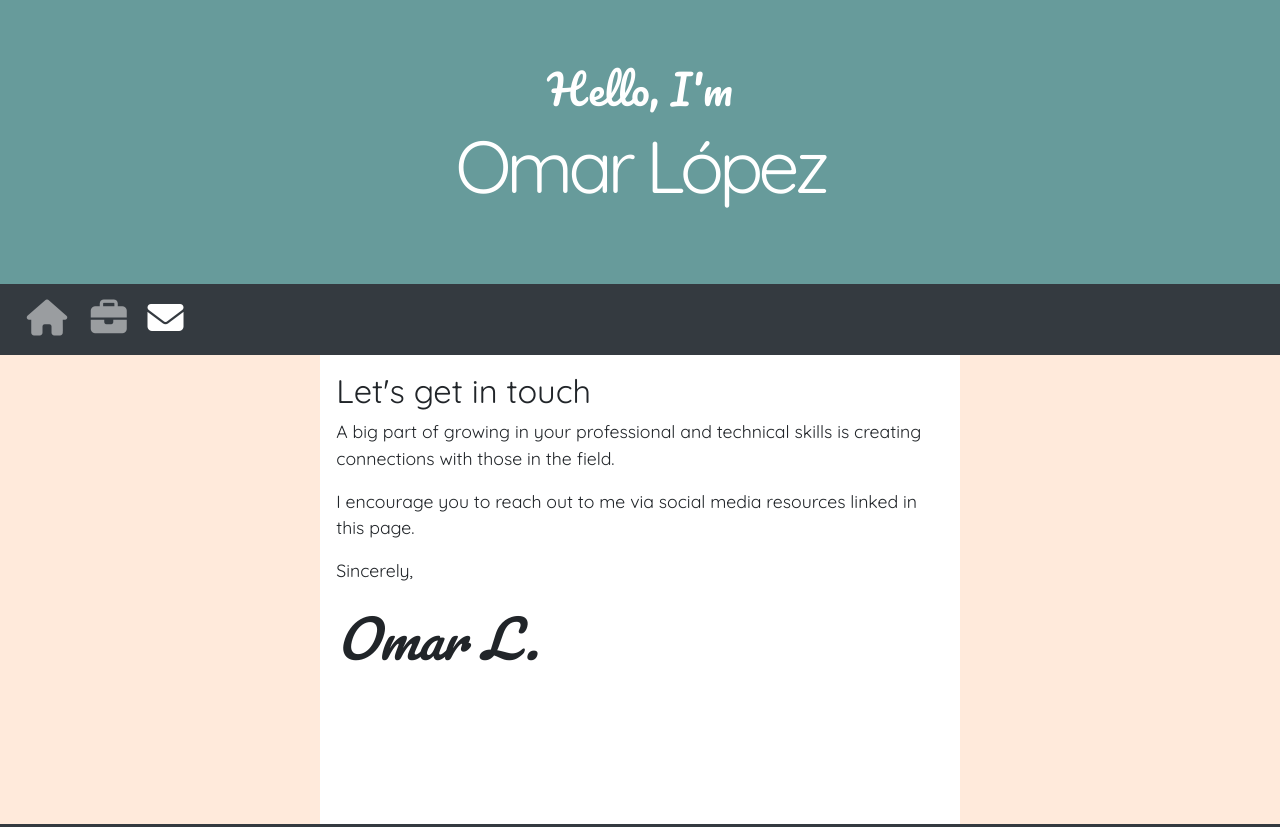
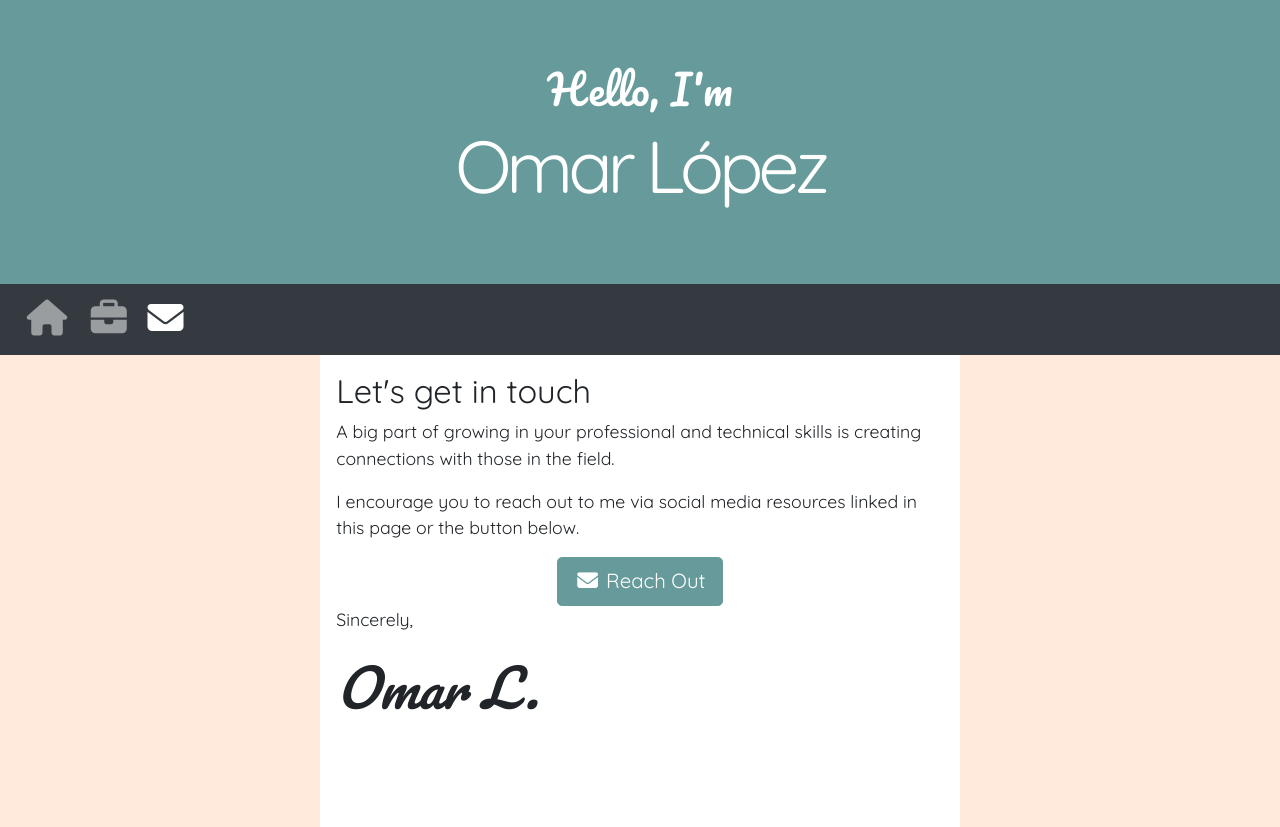
Before and after one commit to Omar-L/omar-l.github.io, a plain HTML site: page reachout.html in a window 1280 px wide. Shown: the top 827 px of the page. Drawn offline with nearby package versions, Linux system fonts and the light colour scheme.

```diff
--- a/reachout.html
+++ b/reachout.html
@@ -90,7 +90,14 @@
         <section class="col p-3">
             <h2>Let's get in touch</h2>
                 <p>A big part of growing in your professional and technical skills is creating connections with those in the field.</p>
-                <p>I encourage you to reach out to me via social media resources linked in this page.</p>
+                <p>I encourage you to reach out to me via social media resources linked in this page or the button below.</p>
+                        <div class="d-flex flex-grow-1 flex-column justify-content-center align-items-center">
+                            <a href="mailto:alexis.omar.lopez+reachout@gmail.com">
+                                <button class="btn btn-primary btn-lg" data-toggle="tooltip" data-placement="right" title="Send me a message">
+                                    <i class="fa fa-fw fa-envelope"></i>&nbsp;Reach Out
+                                </button>
+                            </a>
+                        </div>
                 <p>Sincerely,</p>
             <div style="font-family: 'Pacifico', serif; font-size: 3em; font-style: italic; margin-bottom: 2.5em">Omar L.</div>
         </section>
```
Also changed, not shown: index.html (+2 -2 lines).
